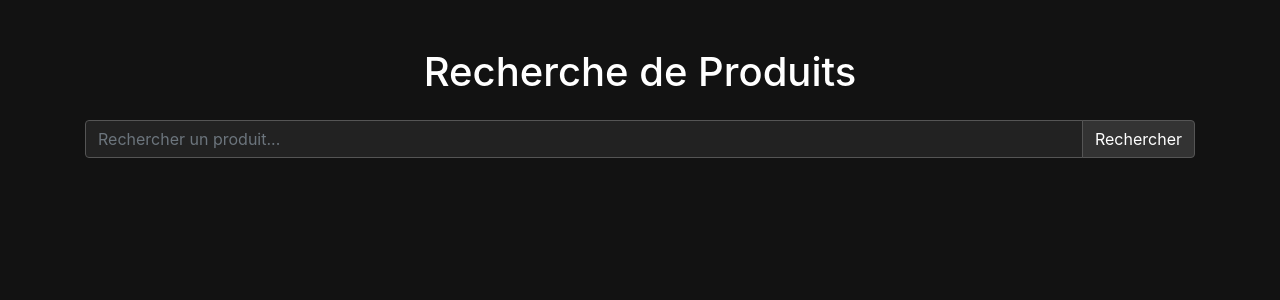
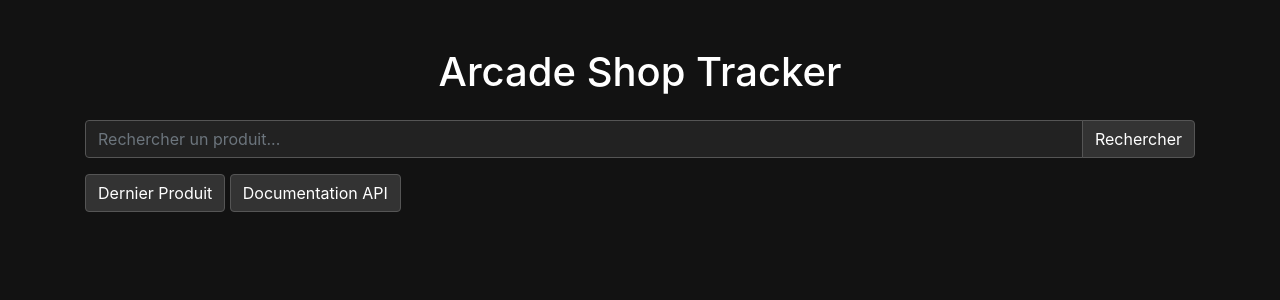
Before and after one commit to Snipeur060/PHP-Arcade-shop-history, a PHP site: page / in a window 1280 px wide. Shown: the top 300 px of the page. Run offline with PHP 8.4, Linux system fonts and the light colour scheme.

Commit message:
Update index.php

```diff
--- a/index.php
+++ b/index.php
@@ -56,18 +56,23 @@
         .table img {
             max-width: 100px; /* Ajuster la taille de l'image */
         }
+
     </style>
     <script src="https://ajax.googleapis.com/ajax/libs/jquery/3.5.1/jquery.min.js"></script>
 </head>
 <body>
 <div class="container mt-5">
-    <h1 class="text-center mb-4">Recherche de Produits</h1>
+    <h1 class="text-center mb-4">Arcade Shop Tracker</h1>
     <div class="input-group mb-3">
         <input type="text" id="search" name="search" class="form-control" placeholder="Rechercher un produit..." autocomplete="off">
         <div class="input-group-append">
             <button class="btn btn-primary" type="button" id="search-btn">Rechercher</button>
         </div>
     </div>
+    <div id="lastproduct">
+        <a href="/lastprod" class="btn btn-info">Dernier Produit</a>
+        <a href="/doc" class="btn btn-info">Documentation API</a>
+    </div><br>
     <div id="result">
         <!-- Les résultats de la recherche seront affichés ici -->
     </div>
```
